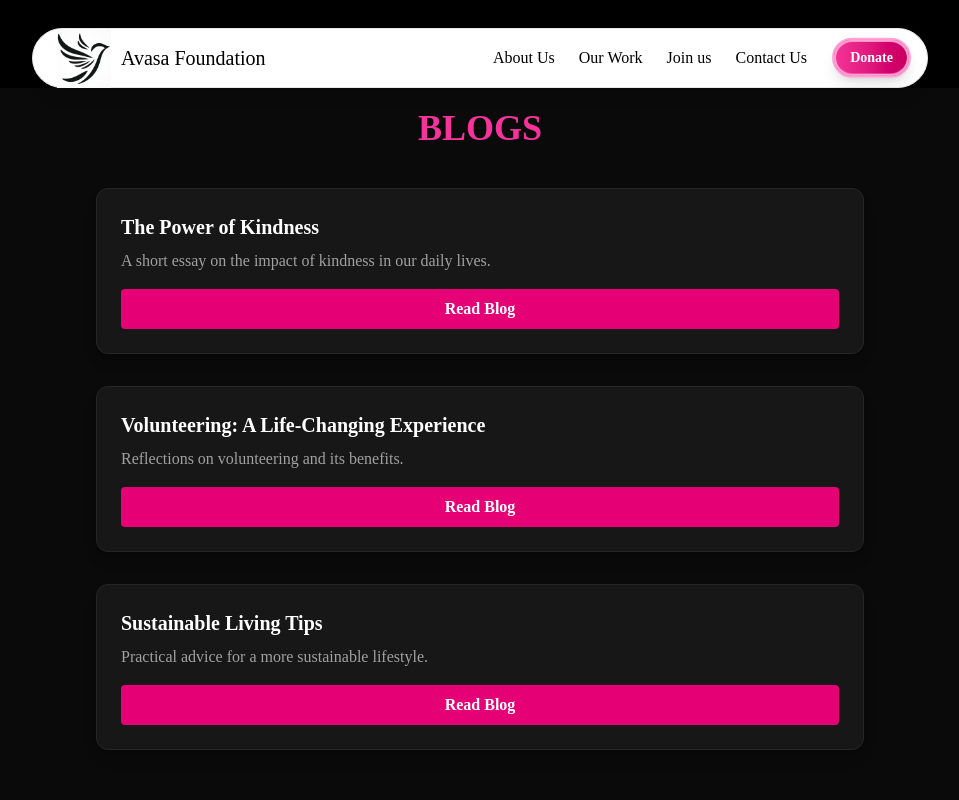
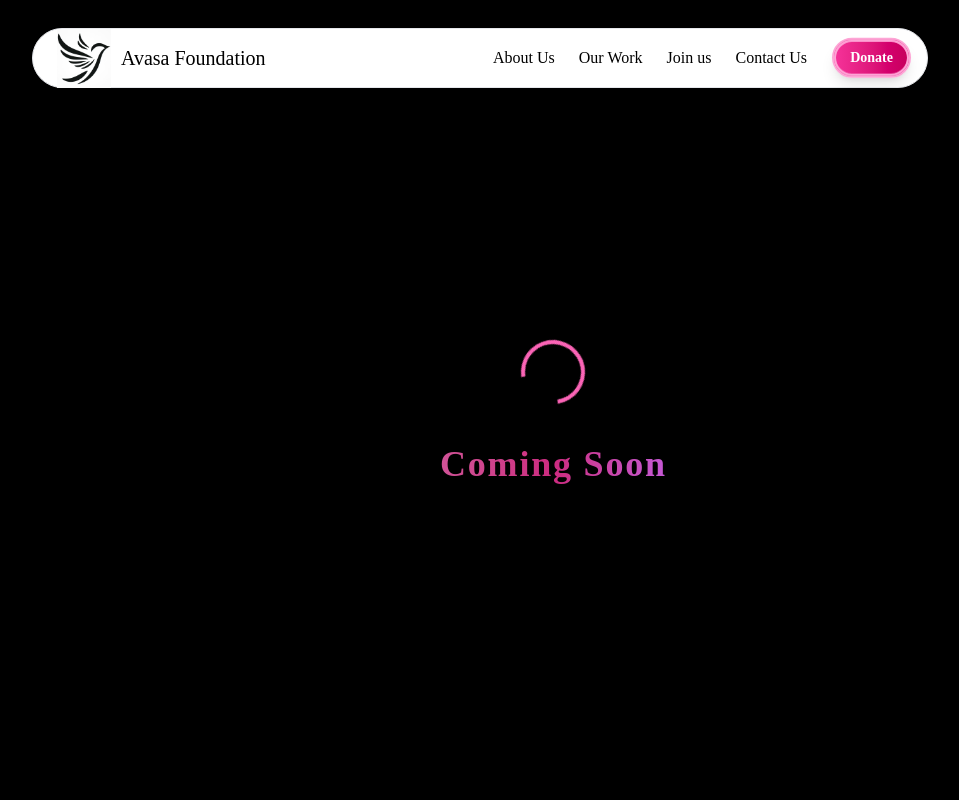
Before and after one commit to vamsiram10/ngo-A, a Next.js app: page /joinus/blogs in a window 1280 px wide. Shown: the top 800 px of the page, without its empty margins (160-1119 px from the left). Built offline with nearby package versions, Linux system fonts and the light colour scheme.

Commit message:
added photos

```diff
--- a/src/components/section/joinussection/blogs/blogs.jsx
+++ b/src/components/section/joinussection/blogs/blogs.jsx
@@ -1,124 +1,21 @@
-import React, { useState, useRef, useEffect } from "react";
+import React from "react";
 
-function Blogs() {
-  const [selectedBlog, setSelectedBlog] = useState(null);
-  const previewRef = useRef(null);
-
-  // Example blog data; replace with your own or fetch from an API
-  const blogs = [
-    {
-      id: 1,
-      title: "The Power of Kindness",
-      description:
-        "A short essay on the impact of kindness in our daily lives.",
-      pdfUrl: "/blogs/Blog by krishna.pdf",
-    },
-    {
-      id: 2,
-      title: "Volunteering: A Life-Changing Experience",
-      description: "Reflections on volunteering and its benefits.",
-      pdfUrl: "/blogs/linkedin post.pdf",
-    },
-    {
-      id: 3,
-      title: "Sustainable Living Tips",
-      description: "Practical advice for a more sustainable lifestyle.",
-      pdfUrl: "/pdfs/sustainable-living.pdf",
-    },
-  ];
-
-  // Toggle logic for Read Blog button
-  const handleReadBlog = (blog) => {
-    if (selectedBlog && selectedBlog.id === blog.id) {
-      setSelectedBlog(null);
-    } else {
-      setSelectedBlog(blog);
-    }
-  };
-
-  // Scroll to the preview when a blog is opened (desktop only)
-  useEffect(() => {
-    if (selectedBlog && previewRef.current) {
-      // Only scroll on desktop screens
-      if (window.innerWidth >= 768) {
-        previewRef.current.scrollIntoView({
-          behavior: "smooth",
-          block: "center",
-        });
-      }
-    }
-  }, [selectedBlog]);
-
+export default function Blogs() {
   return (
-    <div className="py-5 px-2 min-h-screen bg-neutral-950">
-      <h1 className="mb-10 text-3xl font-bold text-pink-500 text-center md:text-4xl">
-        BLOGS
-      </h1>
-      <div className="flex flex-col gap-8 mx-auto max-w-3xl">
-        {blogs.map((blog) => (
-          <div
-            key={blog.id}
-            className="flex flex-col p-6 bg-neutral-900 border-neutral-800 rounded-xl shadow-lg border"
-          >
-            <h2 className="mb-2 text-xl font-semibold text-white">
-              {blog.title}
-            </h2>
-            <p className="flex-grow mb-4 text-neutral-400">
-              {blog.description}
-            </p>
-            <button
-              onClick={() => handleReadBlog(blog)}
-              className="py-2 px-4 text-white font-bold bg-pink-600 transition-colors duration-200 hover:bg-pink-700 rounded"
-            >
-              Read Blog
-            </button>
-            {selectedBlog && selectedBlog.id === blog.id && (
-              <div className="mt-6" ref={previewRef}>
-                <div className="flex justify-between items-center mb-2">
-                  <span className="text-pink-400 font-semibold">Preview</span>
-                  <button
-                    onClick={() => setSelectedBlog(null)}
-                    className="text-sm text-neutral-400 hover:text-pink-400"
-                  >
-                    Close
-                  </button>
-                </div>
-                <div
-                  className="overflow-hidden flex flex-col w-full bg-black border-neutral-800 border rounded"
-                  style={{
-                    height: "70vh",
-                    maxHeight: "80vh",
-                  }}
-                >
-                  <iframe
-                    src={blog.pdfUrl}
-                    title={blog.title}
-                    className="w-full h-full bg-black rounded"
-                    style={{
-                      border: "none",
-                      width: "100%",
-                      height: "100%",
-                      minHeight: "60vh",
-                      maxHeight: "80vh",
-                    }}
-                    allowFullScreen
-                  />
-                </div>
-                <a
-                  href={blog.pdfUrl}
-                  target="_blank"
-                  rel="noopener noreferrer"
-                  className="block mt-4 text-pink-500 text-sm hover:underline"
-                >
-                  Open in new tab
-                </a>
-              </div>
-            )}
-          </div>
-        ))}
+    <div className="absolute top-2 left-150 flex items-center min-h-screen bg-black">
+      <div className="flex flex-col items-center justify-center w-full">
+        {/* Rotating Loader */}
+        <div className="flex items-center justify-center mb-8 w-20 h-20">
+          <span
+            className="inline-block w-16 h-16 border-4 border-pink-400 border-t-transparent rounded-full animate-spin"
+            style={{ borderTopColor: "transparent" }}
+            aria-label="Loading"
+          ></span>
+        </div>
+        <h1 className="text-4xl font-extrabold text-transparent text-center tracking-wider bg-gradient-to-r from-pink-400 via-pink-500 to-fuchsia-400 bg-clip-text select-none animate-pulse">
+          Coming Soon
+        </h1>
       </div>
     </div>
   );
 }
-
-export default Blogs;
```
